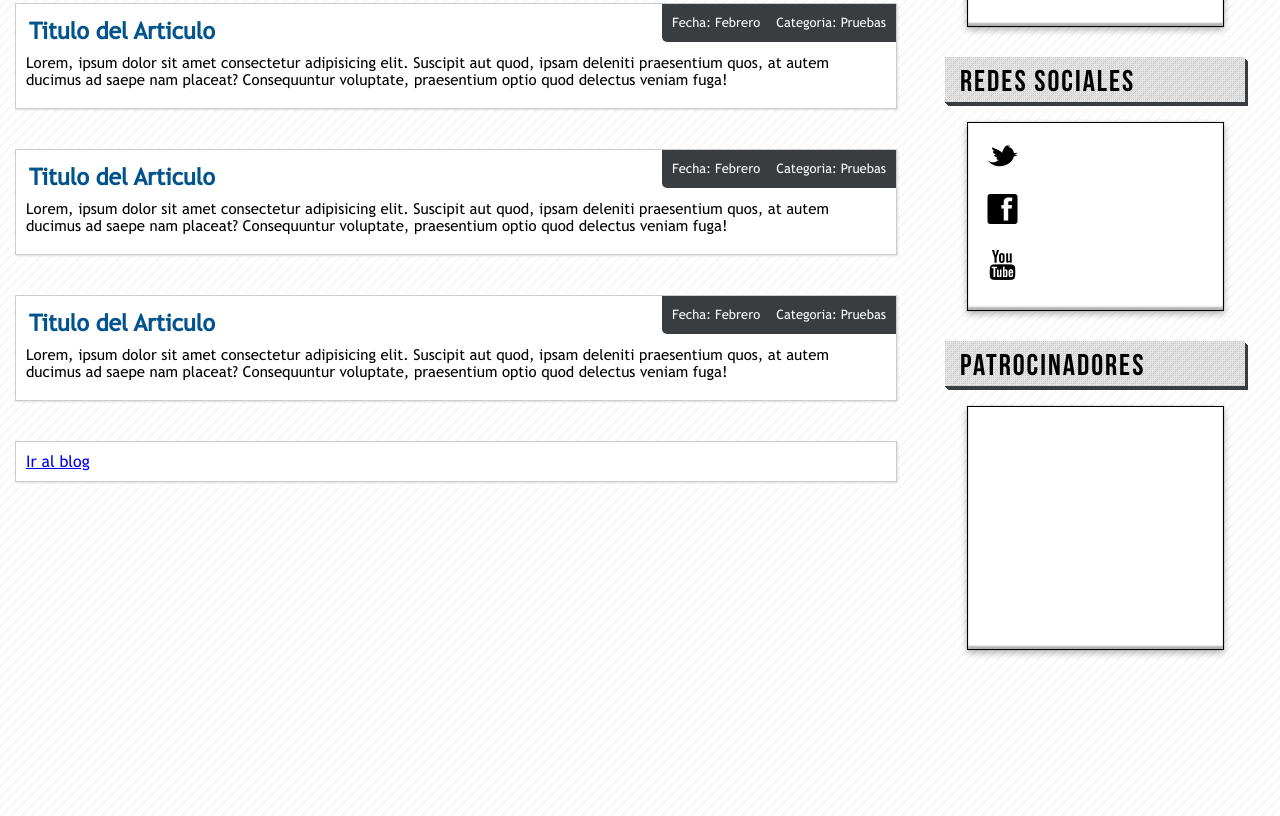
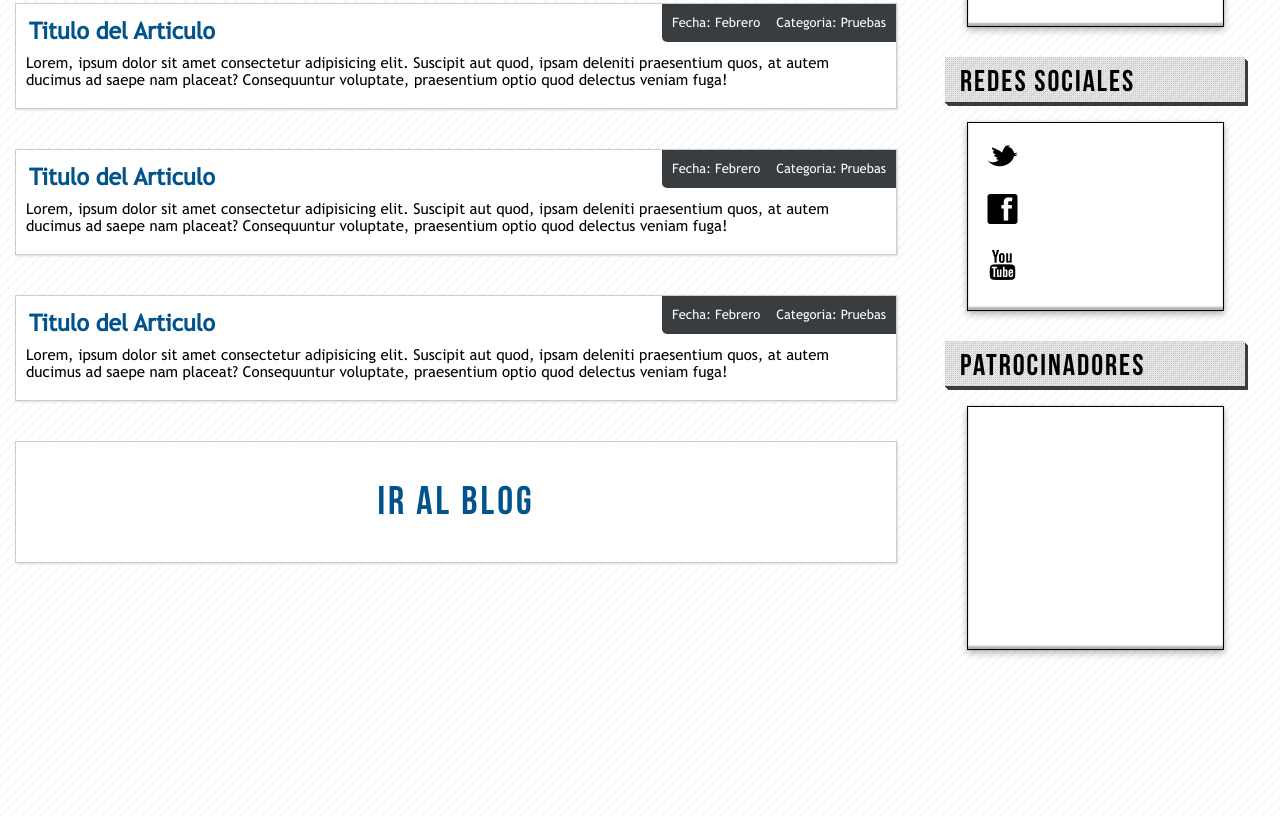
Before and after one commit to JesusRMZ03/Curso-en-Dise-o-Master, a plain HTML site: page Maquetacion-02/index.html in a window 1280 px wide. Shown: the part 1023-1839 px from the top of the page. Drawn offline with Linux system fonts and the light colour scheme.

Commit message:
Terminando el cuerpo

```diff
--- a/Maquetacion-02/css/Styles.css
+++ b/Maquetacion-02/css/Styles.css
@@ -434,3 +434,21 @@ aside h3:first-child{
     margin-bottom: 10px;
     font-size: 15px;
 }
+
+/*Boton de blog*/
+
+#blog{
+    height: 100px;
+    margin-top: 60px;
+    line-height: 100px;
+    text-align: center;
+}
+
+#blog a{
+    display: block; /*Nos sirve tambien para hacerlo clickclave toda la caja*/
+    font-family: "BebasNeue";
+    font-size: 40px;
+    letter-spacing: 3px;
+    color: #00538c;
+    text-decoration: none;
+}
--- a/Maquetacion-02/index.html
+++ b/Maquetacion-02/index.html
@@ -196,6 +196,10 @@
         <!--Fin articulos-->
     </section>
 
+    <!--Pie de pagina-->
+    <footer id="footer">
+
+    </footer>
 </body>
 
 </html>
```
